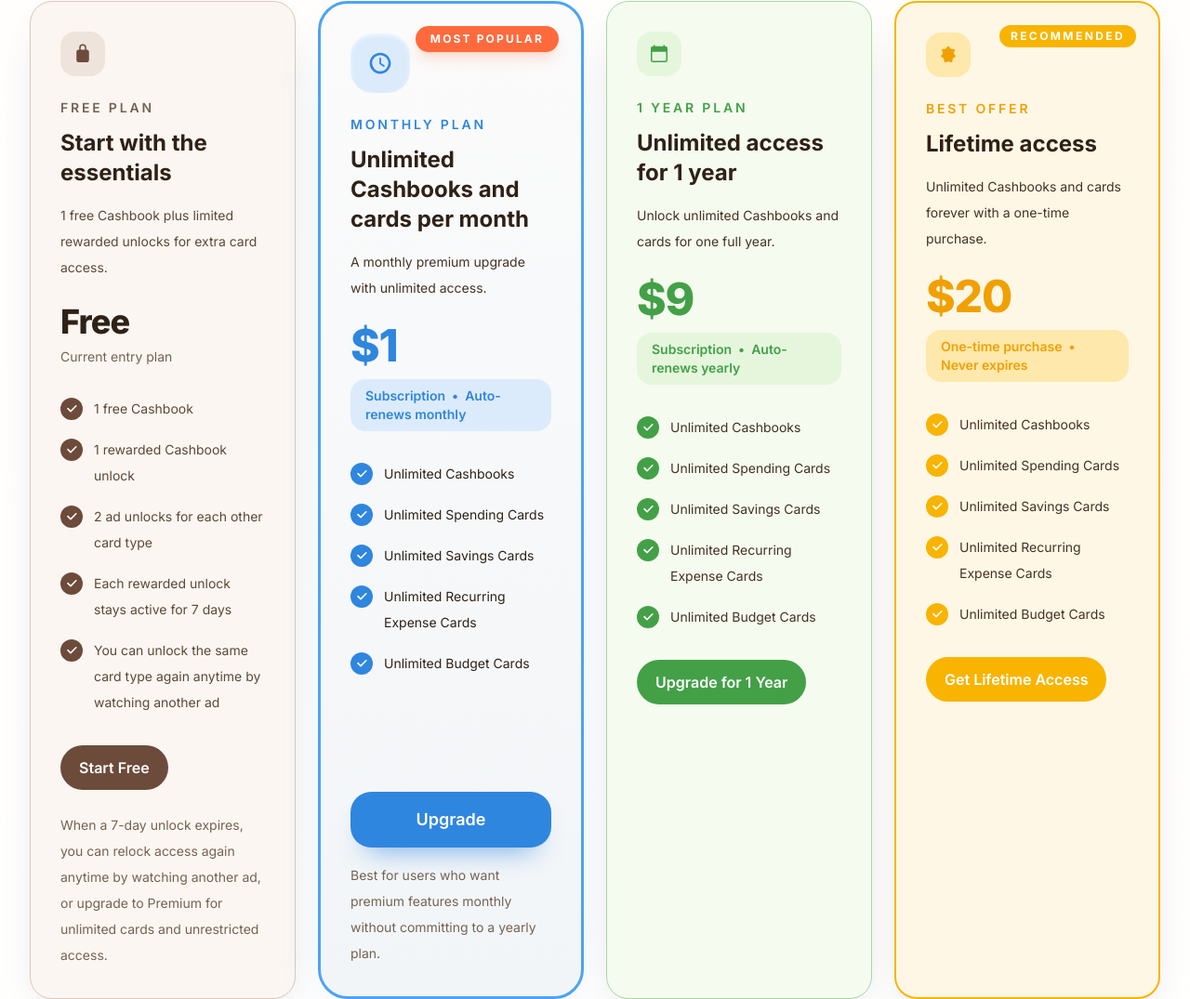
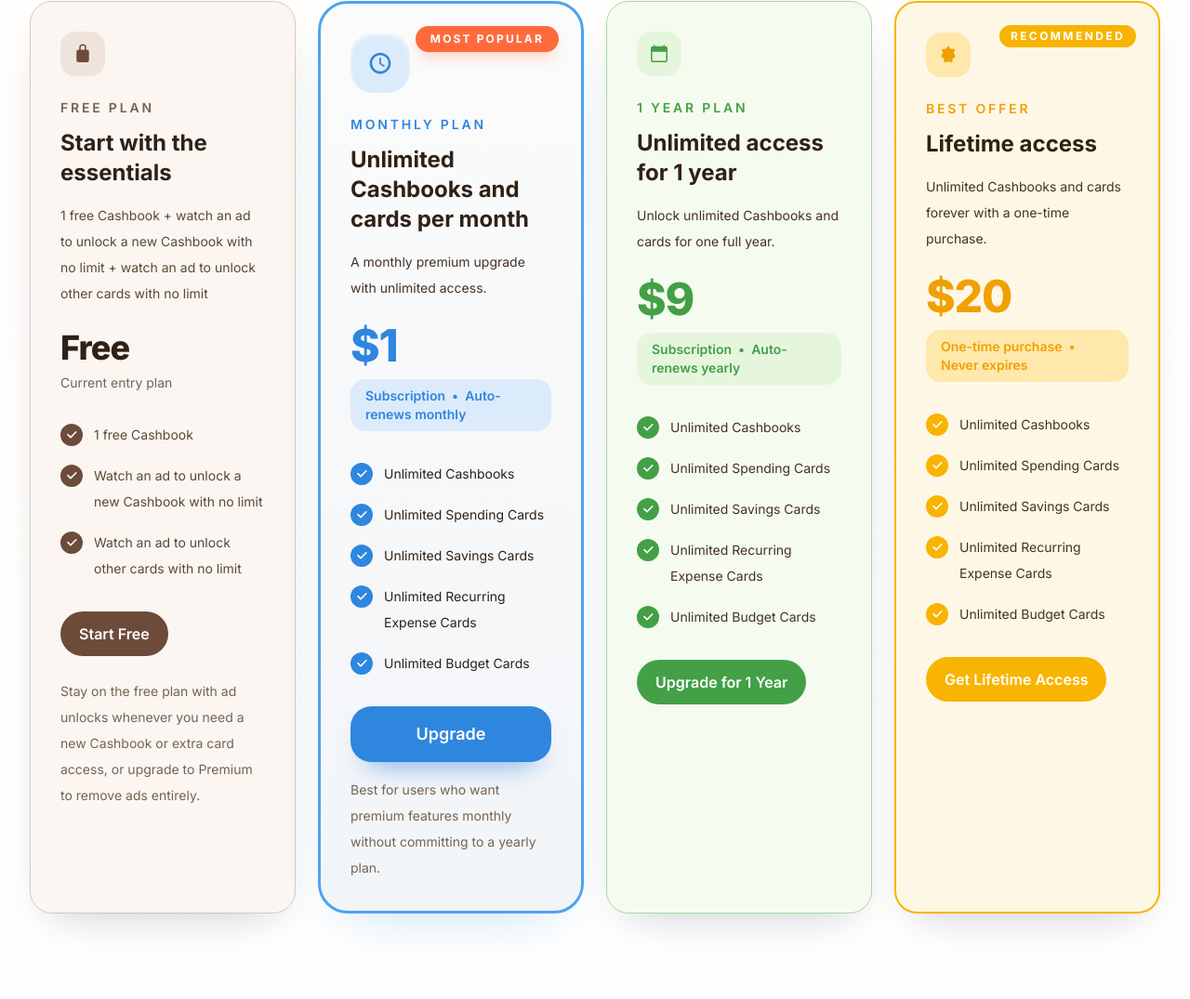
Before and after one commit to Hicham-dev-39/hichamdevapps, a website: page index.html in a window 1280 px wide. Shown: the part 10876-11951 px from the top of the page at 93% size. Drawn offline with Linux system fonts and the light colour scheme.

Commit message:
Update free plan pricing copy

```diff
--- a/index.html
+++ b/index.html
@@ -1337,7 +1337,7 @@
           <p class="section-label animate-on-scroll">Pricing</p>
           <h2 class="section-heading centered animate-on-scroll animate-delay mt-4 text-3xl font-bold tracking-tight text-ink sm:text-4xl">Choose the plan that fits you</h2>
           <p class="mt-4 text-lg leading-8 text-slate-600">
-            Free includes 1 free Cashbook plus ad-based 7-day card unlocks that can be activated again anytime by watching another ad. Premium plans remove limits and give unlimited access.
+            Free includes 1 free Cashbook, ad unlocks for new Cashbooks with no limit, and ad unlocks for other card types with no limit. Premium plans remove ads and give unlimited access.
           </p>
         </div>
 
@@ -1350,7 +1350,7 @@
             </div>
             <p class="mt-6 text-sm font-semibold uppercase tracking-[0.2em] text-slate-500">Free Plan</p>
             <h3 class="mt-3 text-2xl font-bold text-ink">Start with the essentials</h3>
-            <p class="mt-4 text-sm leading-7 text-slate-600">1 free Cashbook plus limited rewarded unlocks for extra card access.</p>
+            <p class="mt-4 text-sm leading-7 text-slate-600">1 free Cashbook + watch an ad to unlock a new Cashbook with no limit + watch an ad to unlock other cards with no limit</p>
             <p class="mt-6 text-4xl font-extrabold tracking-tight text-ink">Free</p>
             <p class="mt-2 text-sm text-slate-500">Current entry plan</p>
             <ul class="mt-8 space-y-4 text-sm leading-7 text-slate-600">
@@ -1368,7 +1368,7 @@
                     <path fill-rule="evenodd" d="M16.704 5.29a1 1 0 0 1 .006 1.414l-7.25 7.313a1 1 0 0 1-1.42.005l-3.75-3.75a1 1 0 0 1 1.414-1.414l3.04 3.04 6.54-6.595a1 1 0 0 1 1.42-.013Z" clip-rule="evenodd" />
                   </svg>
                 </span>
-                <span>1 rewarded Cashbook unlock</span>
+                <span>Watch an ad to unlock a new Cashbook with no limit</span>
               </li>
               <li class="flex items-start gap-3">
                 <span class="mt-0.5 inline-flex h-6 w-6 flex-none items-center justify-center rounded-full bg-[#6c4b3b] text-white">
@@ -1376,29 +1376,13 @@
                     <path fill-rule="evenodd" d="M16.704 5.29a1 1 0 0 1 .006 1.414l-7.25 7.313a1 1 0 0 1-1.42.005l-3.75-3.75a1 1 0 0 1 1.414-1.414l3.04 3.04 6.54-6.595a1 1 0 0 1 1.42-.013Z" clip-rule="evenodd" />
                   </svg>
                 </span>
-                <span>2 ad unlocks for each other card type</span>
-              </li>
-              <li class="flex items-start gap-3">
-                <span class="mt-0.5 inline-flex h-6 w-6 flex-none items-center justify-center rounded-full bg-[#6c4b3b] text-white">
-                  <svg xmlns="http://www.w3.org/2000/svg" class="h-4 w-4" viewBox="0 0 20 20" fill="currentColor" aria-hidden="true">
-                    <path fill-rule="evenodd" d="M16.704 5.29a1 1 0 0 1 .006 1.414l-7.25 7.313a1 1 0 0 1-1.42.005l-3.75-3.75a1 1 0 0 1 1.414-1.414l3.04 3.04 6.54-6.595a1 1 0 0 1 1.42-.013Z" clip-rule="evenodd" />
-                  </svg>
-                </span>
-                <span>Each rewarded unlock stays active for 7 days</span>
-              </li>
-              <li class="flex items-start gap-3">
-                <span class="mt-0.5 inline-flex h-6 w-6 flex-none items-center justify-center rounded-full bg-[#6c4b3b] text-white">
-                  <svg xmlns="http://www.w3.org/2000/svg" class="h-4 w-4" viewBox="0 0 20 20" fill="currentColor" aria-hidden="true">
-                    <path fill-rule="evenodd" d="M16.704 5.29a1 1 0 0 1 .006 1.414l-7.25 7.313a1 1 0 0 1-1.42.005l-3.75-3.75a1 1 0 0 1 1.414-1.414l3.04 3.04 6.54-6.595a1 1 0 0 1 1.42-.013Z" clip-rule="evenodd" />
-                  </svg>
-                </span>
-                <span>You can unlock the same card type again anytime by watching another ad</span>
+                <span>Watch an ad to unlock other cards with no limit</span>
               </li>
             </ul>
             <a href="https://play.google.com/store/apps/details?id=com.hichamcashwise.finance.global" target="_blank" rel="noopener noreferrer" class="mt-8 inline-flex rounded-full bg-[#6c4b3b] px-5 py-3 font-semibold text-white transition hover:bg-[#583b2f]">
               Start Free
             </a>
-            <p class="mt-6 text-sm leading-7 text-slate-500">When a 7-day unlock expires, you can relock access again anytime by watching another ad, or upgrade to Premium for unlimited cards and unrestricted access.</p>
+            <p class="mt-6 text-sm leading-7 text-slate-500">Stay on the free plan with ad unlocks whenever you need a new Cashbook or extra card access, or upgrade to Premium to remove ads entirely.</p>
           </article>
 
           <!-- Monthly Plan -->
```
